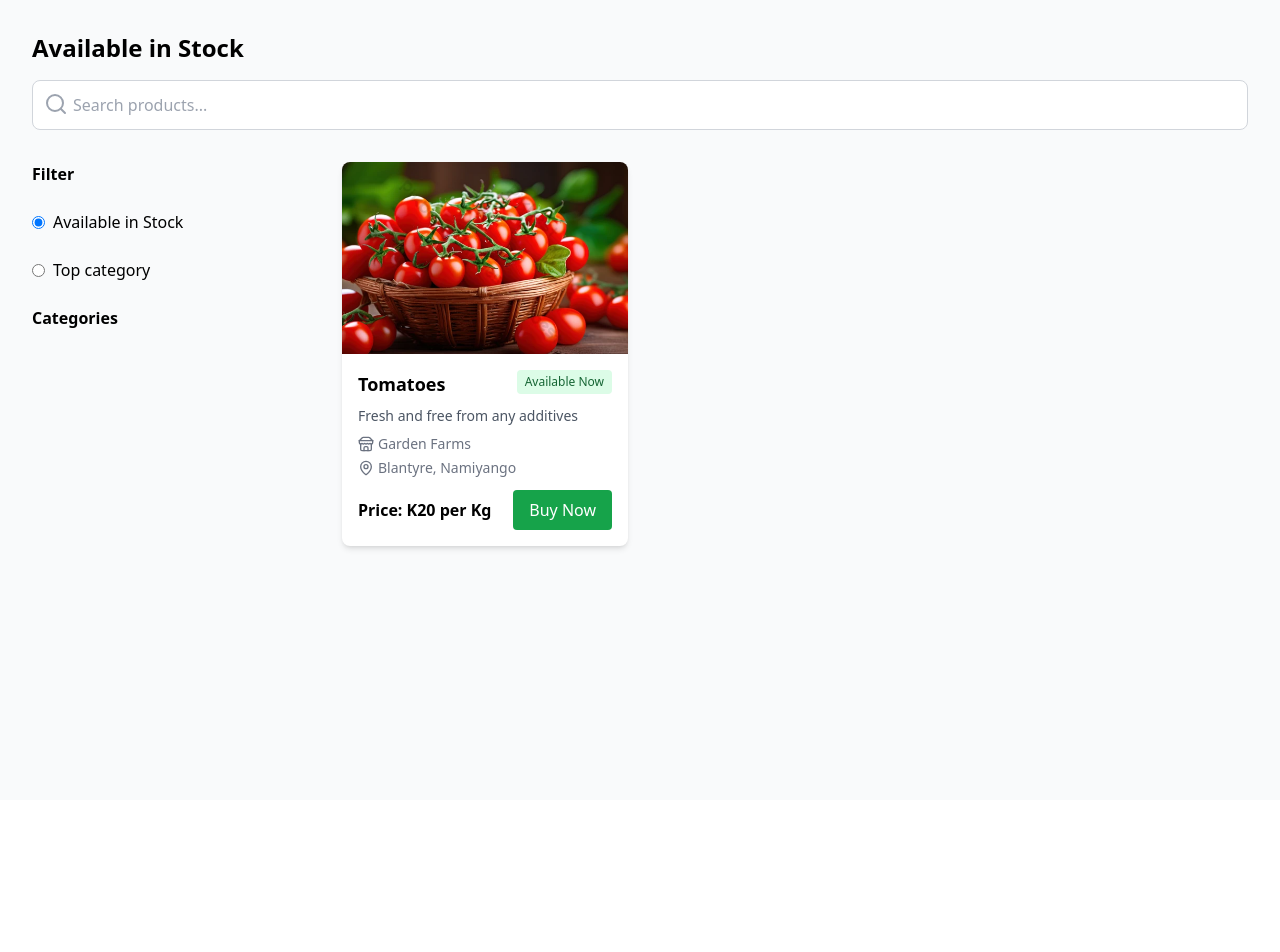
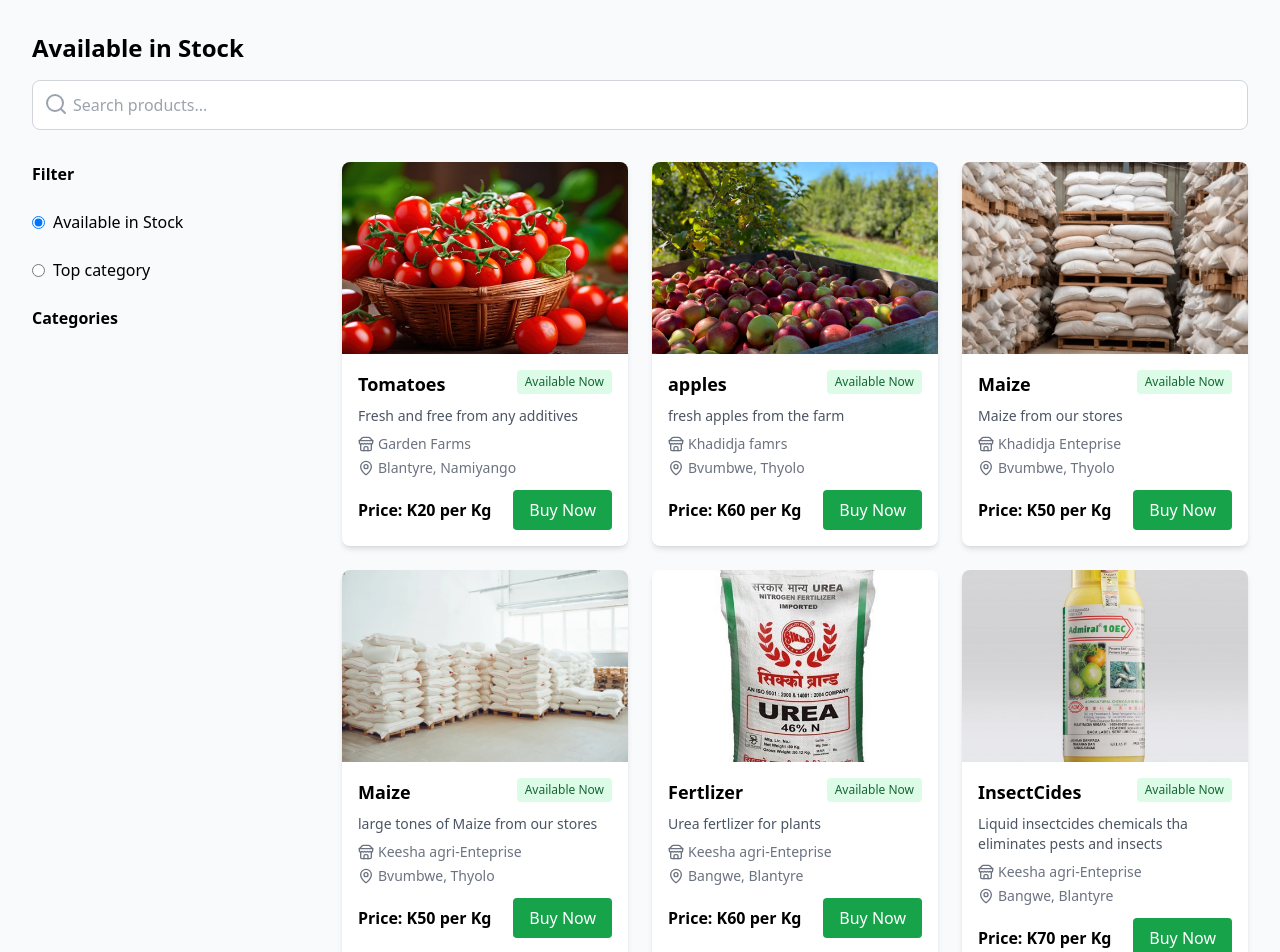
Before and after one commit to kalipochiharawa/FarmEase, a React (Create React App) app: page / in a window 1280 px wide. Shown: the top 952 px of the page. Before the commit the page ends 800 px from the top, so only its background shows below. Built offline with nearby package versions, Linux system fonts and the light colour scheme.

Commit message:
addition of products to the ShoppingCatalog

```diff
--- a/src/Features/ProductListing/ShoppingCatalog.jsx
+++ b/src/Features/ProductListing/ShoppingCatalog.jsx
@@ -23,6 +23,66 @@ const ProductListing = () => {
       farmName: "Garden Farms",
       location: "Blantyre, Namiyango",
       imageUrl: require("../../Assets/Images/tomatoes.png"),
+      available: true,
+    },
+    {
+      id: 2,
+      name: "apples",
+      description: "fresh apples from the farm ",
+      price: 60,
+      category: "Fruits",
+      productType: "farm plants",
+      farmName: "Khadidja famrs",
+      location: "Bvumbwe, Thyolo",
+      imageUrl: require("../../Assets/Images/Apples-industry-N.C._Homegrown-NC-State-Extension_web-16x9-1.jpg"),
+      available: true,
+    },
+    {
+      id: 3,
+      name: "Maize",
+      description: "Maize from our stores",
+      price: 50,
+      category: "Grains",
+      productType: "Processed products",
+      farmName: "Khadidja Enteprise",
+      location: "Bvumbwe, Thyolo",
+      imageUrl: require("../../Assets/Images/maize (1).png"),
+      available: true,
+    },
+    {
+      id: 4,
+      name: "Maize",
+      description: "large tones of Maize from our stores",
+      price: 50,
+      category: "Grains",
+      productType: "Processed products",
+      farmName: "Keesha agri-Enteprise",
+      location: "Bvumbwe, Thyolo",
+      imageUrl: require("../../Assets/Images/maize (2).png"),
+      available: true,
+    },
+    {
+      id: 5,
+      name: "Fertlizer",
+      description: "Urea fertlizer for plants",
+      price: 60,
+      category: "Fertlizers",
+      productType: "Processed products",
+      farmName: "Keesha agri-Enteprise",
+      location: "Bangwe, Blantyre",
+      imageUrl: require("../../Assets/Images/u3.jpg"),
+      available: true,
+    },
+    {
+      id: 6,
+      name: "InsectCides",
+      description: "Liquid insectcides chemicals tha eliminates pests and insects",
+      price: 70,
+      category: "Chemicals",
+      productType: "Processed products",
+      farmName: "Keesha agri-Enteprise",
+      location: "Bangwe, Blantyre",
+      imageUrl: require("../../Assets/Images/insecticide1.jpg"),
       available: true,
     },
     // Additional products...
```
